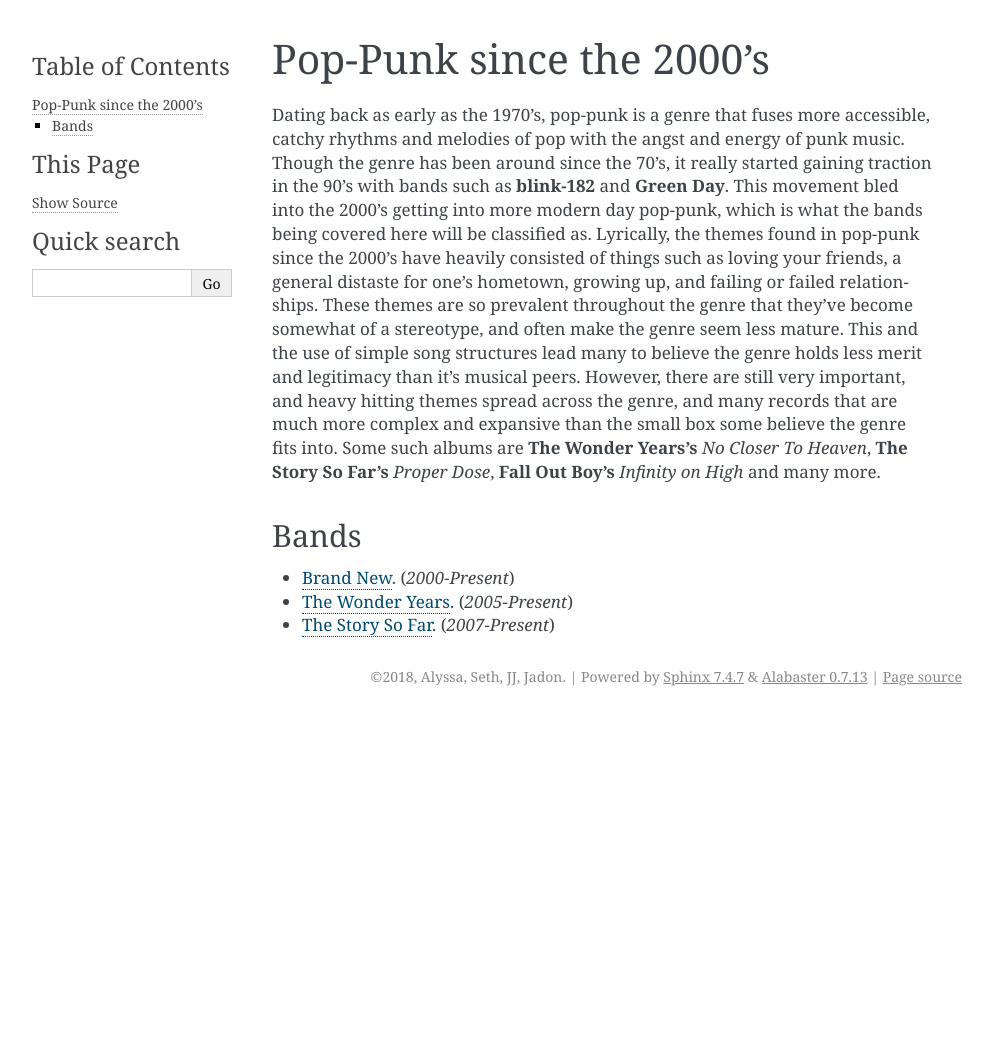
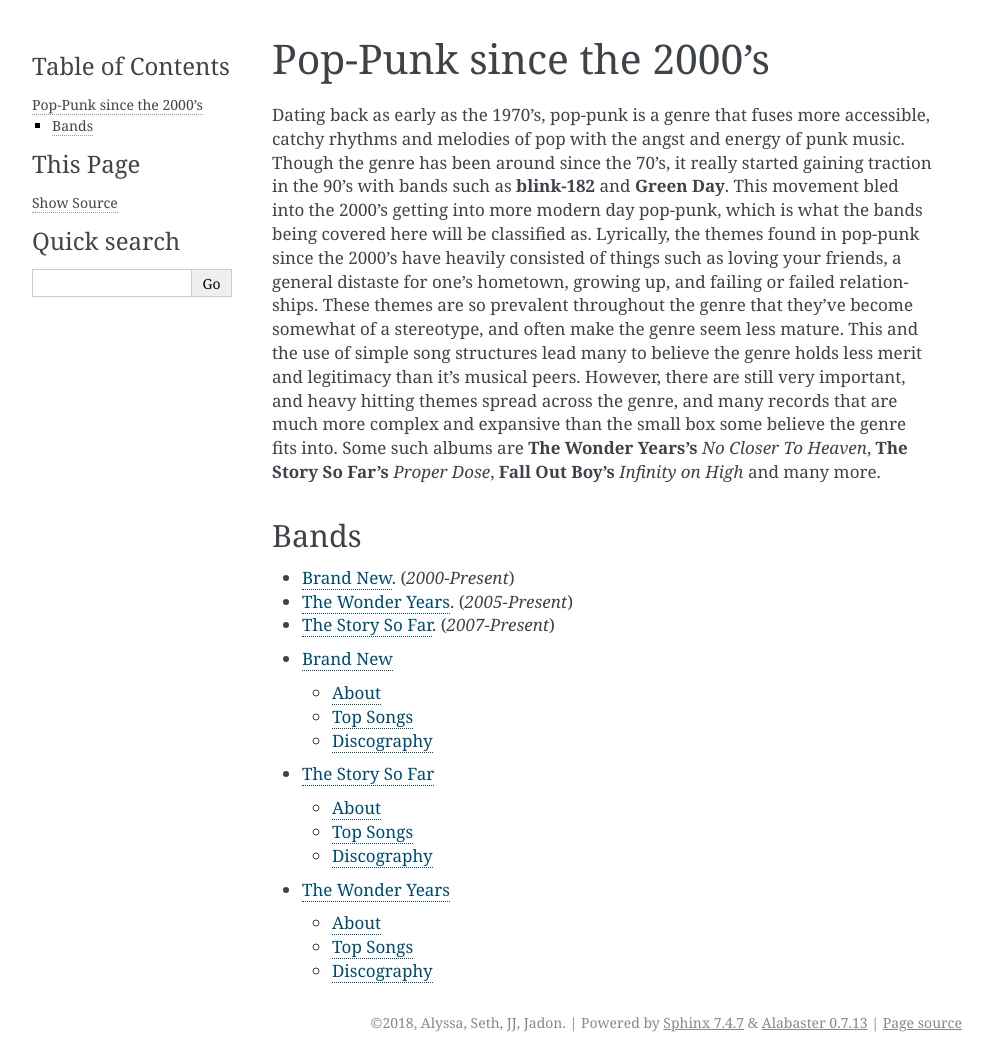
Before and after one commit to rahxki/final_project, a Sphinx documentation site: the page built from source/modern_pop_punk/index.rst, in a window 1280 px wide. Shown: the whole page, without its empty margins (148-1141 px from the left). Built offline with Sphinx 7.4.7, drawn with Linux system fonts in a browser that asks for light colours; pages that are not in the unit, such as notebooks, are missing from menus; before the commit the page ends 900 px from its top, so only the background shows below that.

Commit message:
fixed genre index

```diff
--- a/source/modern_pop_punk/index.rst
+++ b/source/modern_pop_punk/index.rst
@@ -5,6 +5,7 @@
 
 Bands
 -----
+
 * `Brand New`_. (*2000-Present*)
 * `The Wonder Years`_. (*2005-Present*)
 * `The Story So Far`_. (*2007-Present*)
@@ -12,3 +13,11 @@
 .. _Brand New: file:///C:/Users/Seth/Desktop/final_project/build/html/modern_pop_punk/brand_new/index.html
 .. _The Wonder Years: file:///C:/Users/Seth/Desktop/final_project/build/html/modern_pop_punk/the_wonder_years/index.html
 .. _The Story So Far: file:///C:/Users/Seth/Desktop/final_project/build/html/modern_pop_punk/the_story_so_far/index.html
+
+.. toctree::
+   :maxdepth: 2
+
+
+   brand_new/index
+   the_story_so_far/index
+   the_wonder_years/index
```
